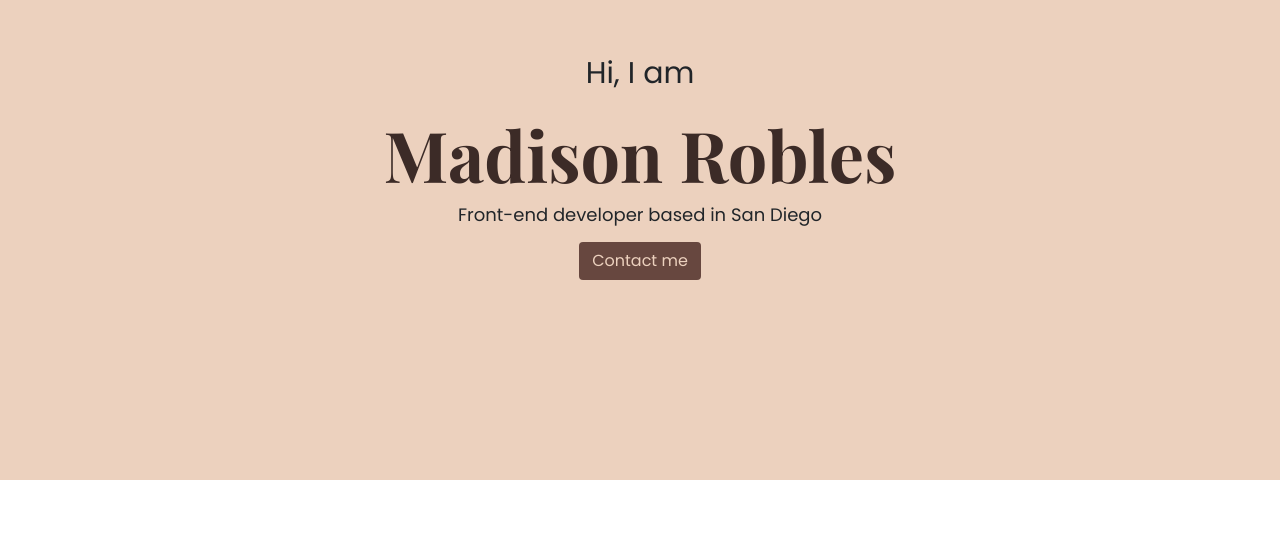
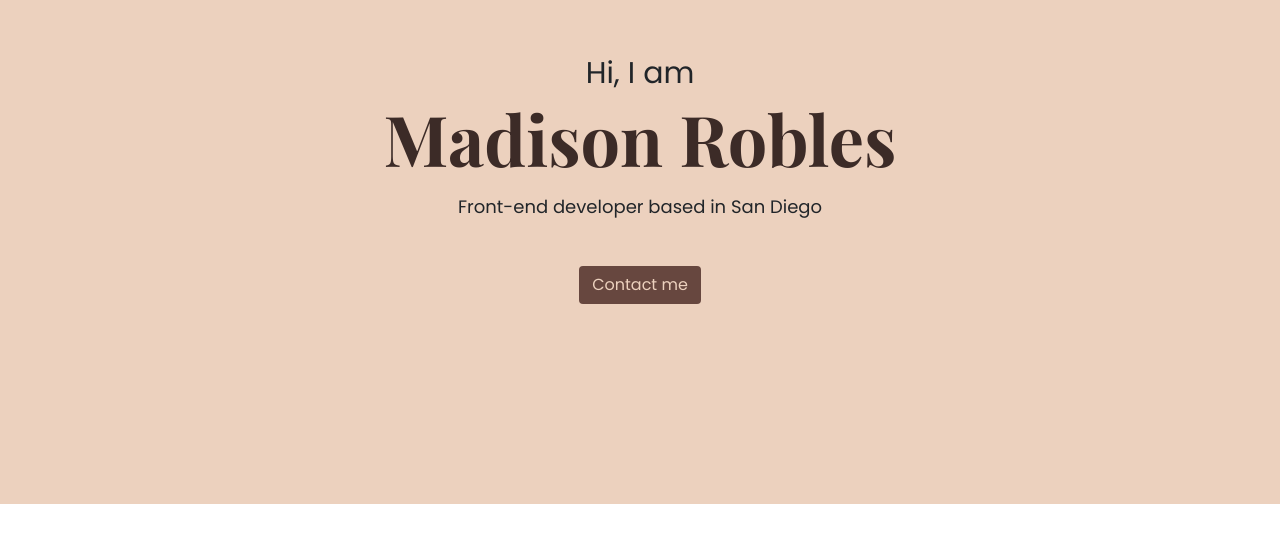
Before and after one commit to mrsmrobles/Robles-Portfolio-Project, a plain HTML site: page index.html in a window 1280 px wide. Shown: the part 149-692 px from the top of the page. Drawn offline with nearby package versions, Linux system fonts and the light colour scheme; a web font is replaced by a local one.

Commit message:
corrected spacing issues on hero

```diff
--- a/index.html
+++ b/index.html
@@ -29,9 +29,9 @@
   </head>
   <body>
     <div class="hero">
-      <p>Hi, I am</p>
-      <h1>Madison Robles</h1>
-      <h2 class="mb-3">Front-end developer based in San Diego</h2>
+      <p class="mb-0">Hi, I am</p>
+      <h1 class="mt-0 mb-3">Madison Robles</h1>
+      <h2 class="mb-5">Front-end developer based in San Diego</h2>
       <div><a href="#" class="btn btn-branding">Contact me</a></div>
     </div>
   </body>
```
